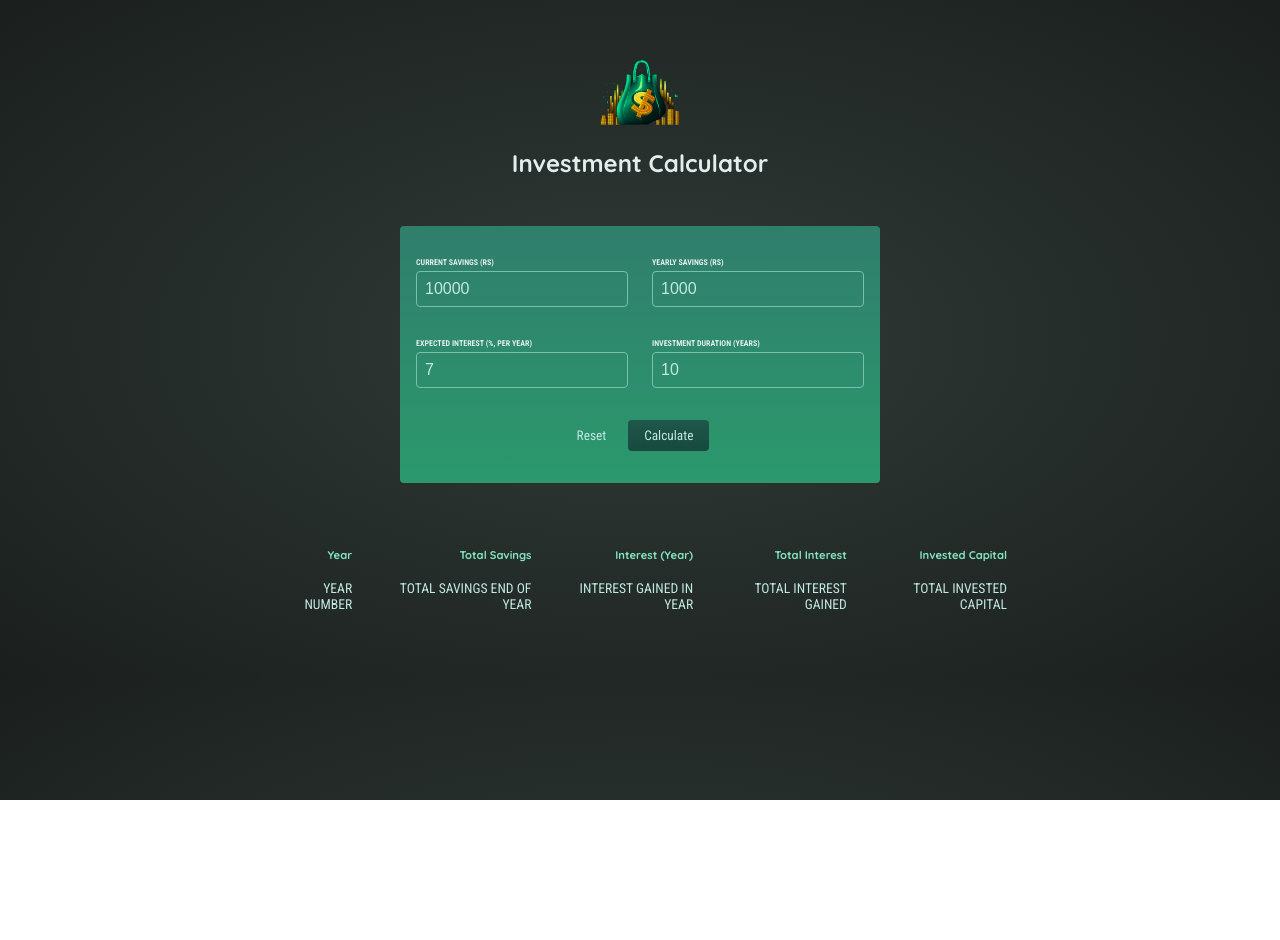
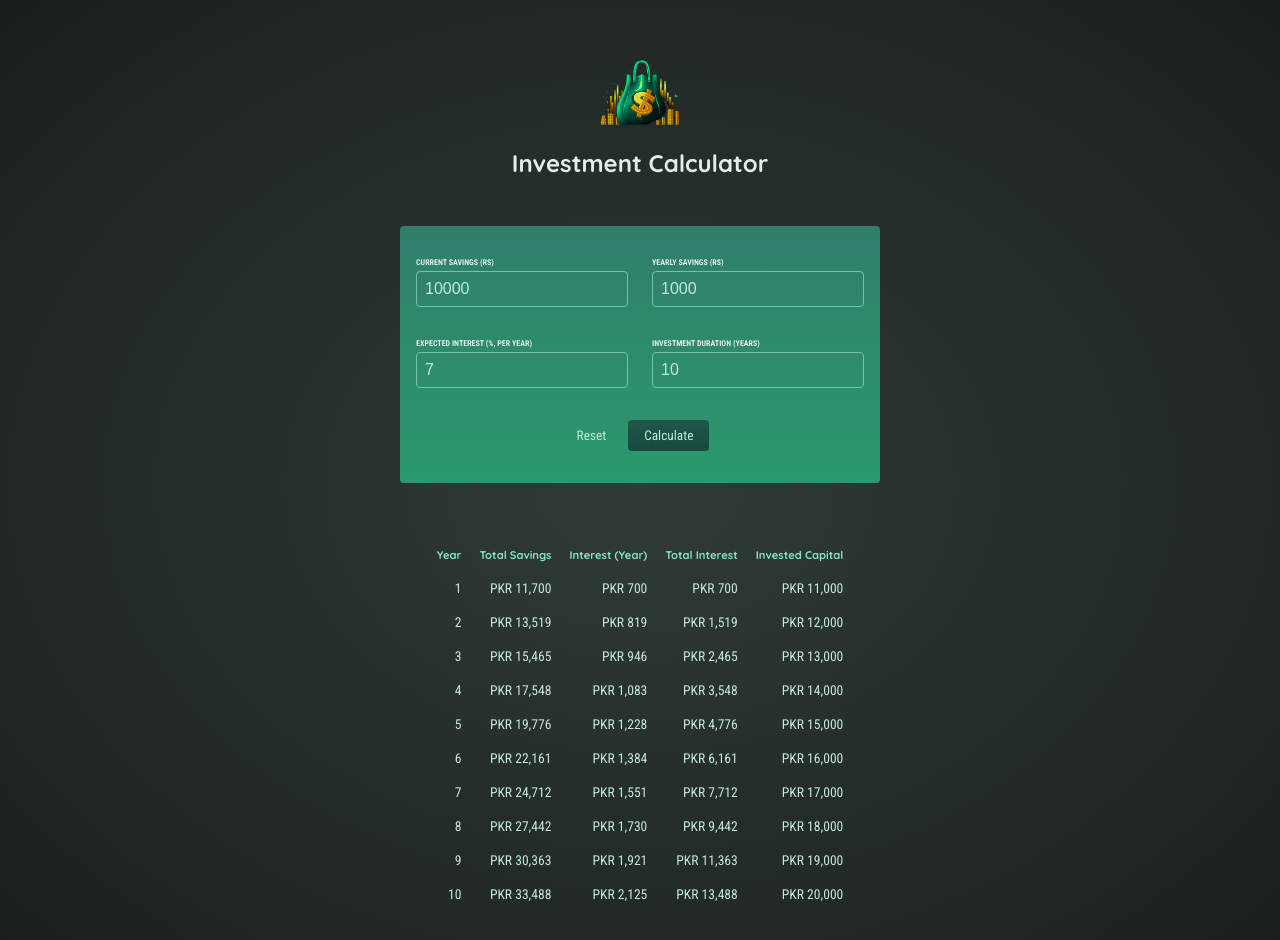
Before and after one commit to likeam/investment-calculator, a React (Create React App) app: page / in a window 1280 px wide. Both pictures are taken after a click on the button "Calculate". Shown: the top 940 px of the page. Before the commit the page ends 800 px from the top, so only its background shows below. Built offline with nearby package versions, Linux system fonts and the light colour scheme.

Commit message:
Building Output Results

```diff
--- a/src/App.js
+++ b/src/App.js
@@ -11,8 +11,9 @@
     setUserInput(userInput);
   };
 
+  const yearlyData = [];
+
   if(userInput){
-    const yearlyData = [];
     let currentSavings = +userInput['current-savings'];
     const yearlyContribution = +userInput['yearly-contribution'];
     const expectedReturn = +userInput['expected-return'] / 100;
@@ -36,7 +37,10 @@
 
       <UserInput onCalculate= {calculateHandler}  />
 
-      <ResultsTable />
+      {!userInput && <p>No Investment calculated yet.</p>}
+
+      {userInput && <ResultsTable data = {yearlyData} initialInvestment = {userInput['current-savings']} />}
+
     </div>
   );
 }
--- a/src/components/ResultsTable/ResultsTable.js
+++ b/src/components/ResultsTable/ResultsTable.js
@@ -1,6 +1,12 @@
 import React from 'react'
+const formatter = new Intl.NumberFormat('en-Us', {
+  style: 'currency',
+  currency: 'PKR',
+  minimumFractionDigits: 0,
+  maximumFractionDigits: 0,
+});
 
-function ResultsTable() {
+function ResultsTable(props) {
   return (
     <table className="result">
     <thead>
@@ -13,13 +19,20 @@
       </tr>
     </thead>
     <tbody>
-      <tr>
-        <td>YEAR NUMBER</td>
-        <td>TOTAL SAVINGS END OF YEAR</td>
-        <td>INTEREST GAINED IN YEAR</td>
-        <td>TOTAL INTEREST GAINED</td>
-        <td>TOTAL INVESTED CAPITAL</td>
-      </tr>
+      {props.data.map((yearData) => (
+        <tr key={yearData.year} >
+          <td>{yearData.year}</td>
+          <td> {formatter.format(yearData.savingsEndOfYear)} </td>
+          <td> {formatter.format(yearData.yearlyInterest)} </td>
+          <td>{ formatter.format(yearData.savingsEndOfYear-
+            props.initialInvestment-
+            yearData.yearlyContribution*
+            yearData.year)}
+          </td>
+          <td> {formatter.format(props.initialInvestment + yearData.yearlyContribution * yearData.year )}
+          </td>
+        </tr>
+      ))}
     </tbody>
   </table>
   )
```
